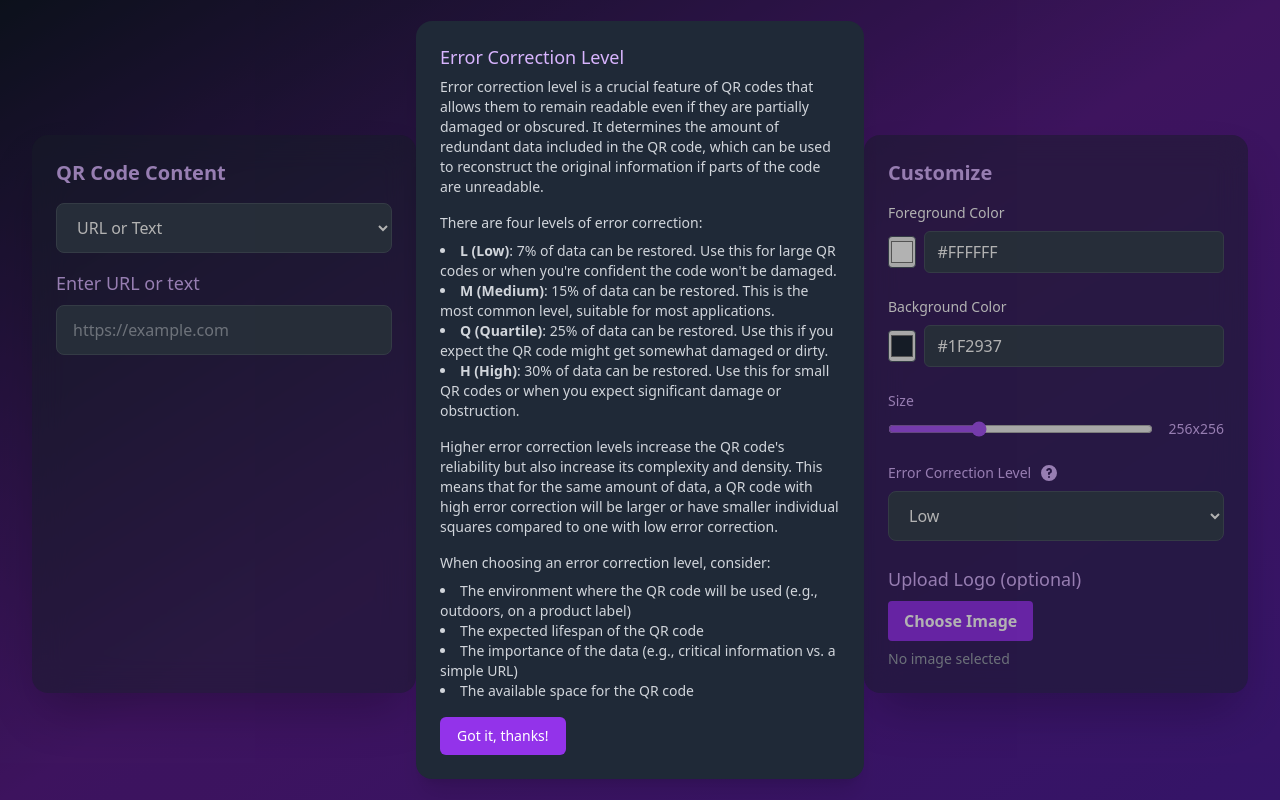
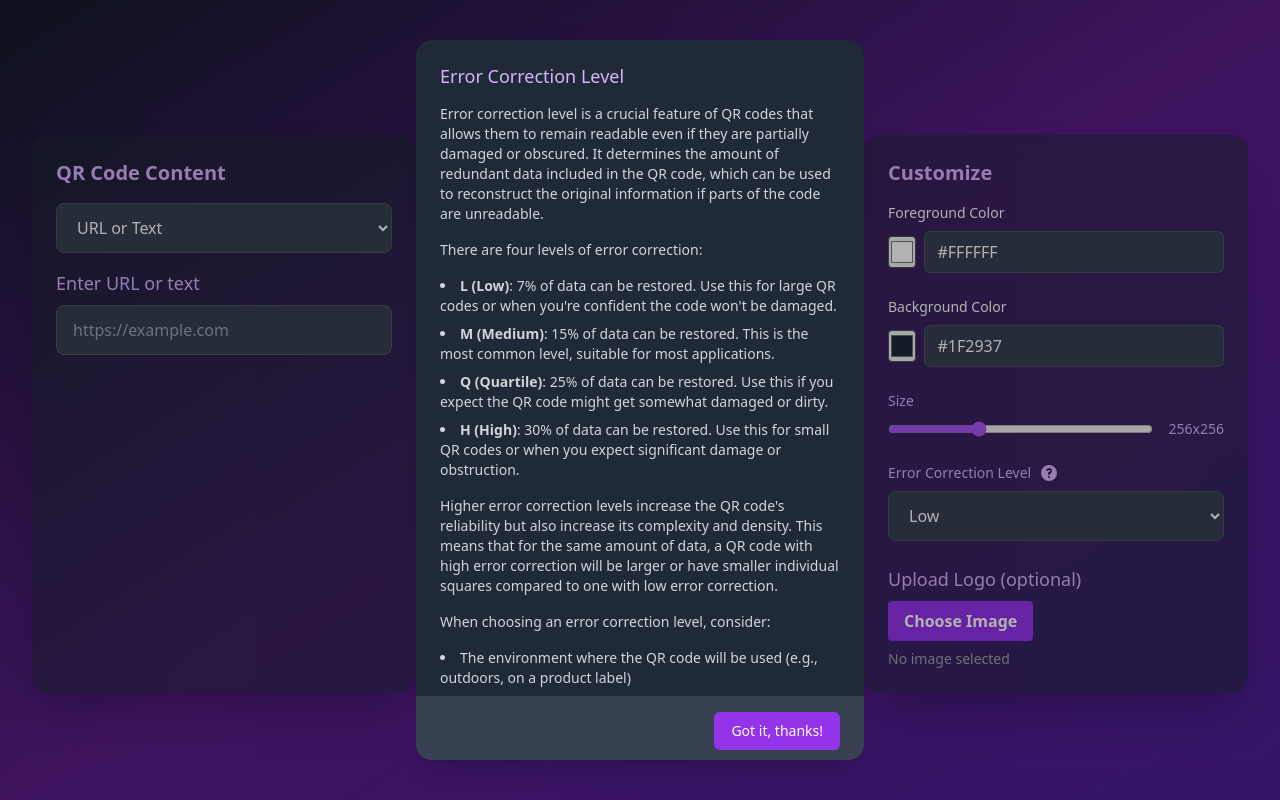
Before and after one commit to DavidAllmon/QuickQReate, a Next.js app: page / in a window 1280 px wide. Both pictures are taken after a click on the button 1049 px from the left and 472 px from the top of the page. Built offline with nearby package versions, Linux system fonts and the light colour scheme.

Commit message:
Error Correction Level Fix

```diff
--- a/app/page.tsx
+++ b/app/page.tsx
@@ -265,41 +265,42 @@ export default function Home() {
         >
           <div className="fixed inset-0 bg-black/30" aria-hidden="true" />
           <div className="fixed inset-0 flex items-center justify-center p-4">
-            <Dialog.Panel className="w-full max-w-md overflow-hidden rounded-2xl bg-gray-800 p-6 text-left align-middle shadow-xl transition-all">
+            <Dialog.Panel className="w-full max-w-md max-h-[90vh] overflow-hidden rounded-2xl bg-gray-800 shadow-xl transition-all">
+              <div className="p-6 overflow-y-auto max-h-[calc(90vh-4rem)]">
                 <Dialog.Title
                   as="h3"
-                className="text-lg font-medium leading-6 text-purple-300"
+                  className="text-lg font-medium leading-6 text-purple-300 mb-4"
                 >
                   Error Correction Level
                 </Dialog.Title>
-              <div className="mt-2">
-                <p className="text-sm text-gray-300">
+                <div className="mt-2 space-y-4 text-sm text-gray-300">
+                  <p>
                     Error correction level is a crucial feature of QR codes that allows them to remain readable even if they are partially damaged or obscured. It determines the amount of redundant data included in the QR code, which can be used to reconstruct the original information if parts of the code are unreadable.
                   </p>
-                <p className="mt-4 text-sm text-gray-300">
+                  <p>
                     There are four levels of error correction:
                   </p>
-                <ul className="mt-2 list-disc list-inside text-sm text-gray-300">
+                  <ul className="list-disc list-inside space-y-2">
                     <li><strong>L (Low)</strong>: 7% of data can be restored. Use this for large QR codes or when you&apos;re confident the code won&apos;t be damaged.</li>
                     <li><strong>M (Medium)</strong>: 15% of data can be restored. This is the most common level, suitable for most applications.</li>
                     <li><strong>Q (Quartile)</strong>: 25% of data can be restored. Use this if you expect the QR code might get somewhat damaged or dirty.</li>
                     <li><strong>H (High)</strong>: 30% of data can be restored. Use this for small QR codes or when you expect significant damage or obstruction.</li>
                   </ul>
-                <p className="mt-4 text-sm text-gray-300">
+                  <p>
                     Higher error correction levels increase the QR code&apos;s reliability but also increase its complexity and density. This means that for the same amount of data, a QR code with high error correction will be larger or have smaller individual squares compared to one with low error correction.
                   </p>
-                <p className="mt-4 text-sm text-gray-300">
+                  <p>
                     When choosing an error correction level, consider:
                   </p>
-                <ul className="mt-2 list-disc list-inside text-sm text-gray-300">
+                  <ul className="list-disc list-inside space-y-2">
                     <li>The environment where the QR code will be used (e.g., outdoors, on a product label)</li>
                     <li>The expected lifespan of the QR code</li>
                     <li>The importance of the data (e.g., critical information vs. a simple URL)</li>
                     <li>The available space for the QR code</li>
                   </ul>
                 </div>
-
-              <div className="mt-4">
+              </div>
+              <div className="bg-gray-700 px-6 py-4 flex justify-end">
                 <button
                   type="button"
                   className="inline-flex justify-center rounded-md border border-transparent bg-purple-600 px-4 py-2 text-sm font-medium text-white hover:bg-purple-700 focus:outline-none focus-visible:ring-2 focus-visible:ring-purple-500 focus-visible:ring-offset-2"
```
Lines whose indentation alone changed are shown as unchanged.
